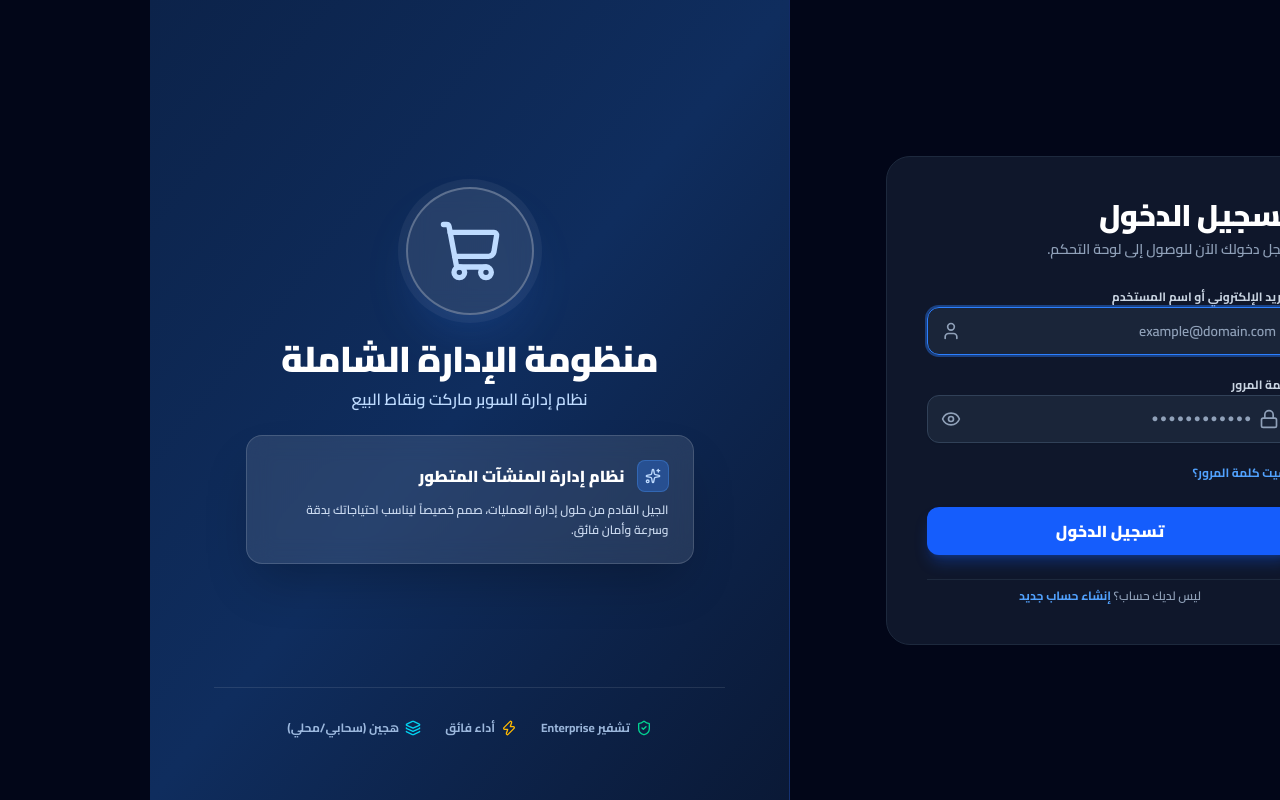
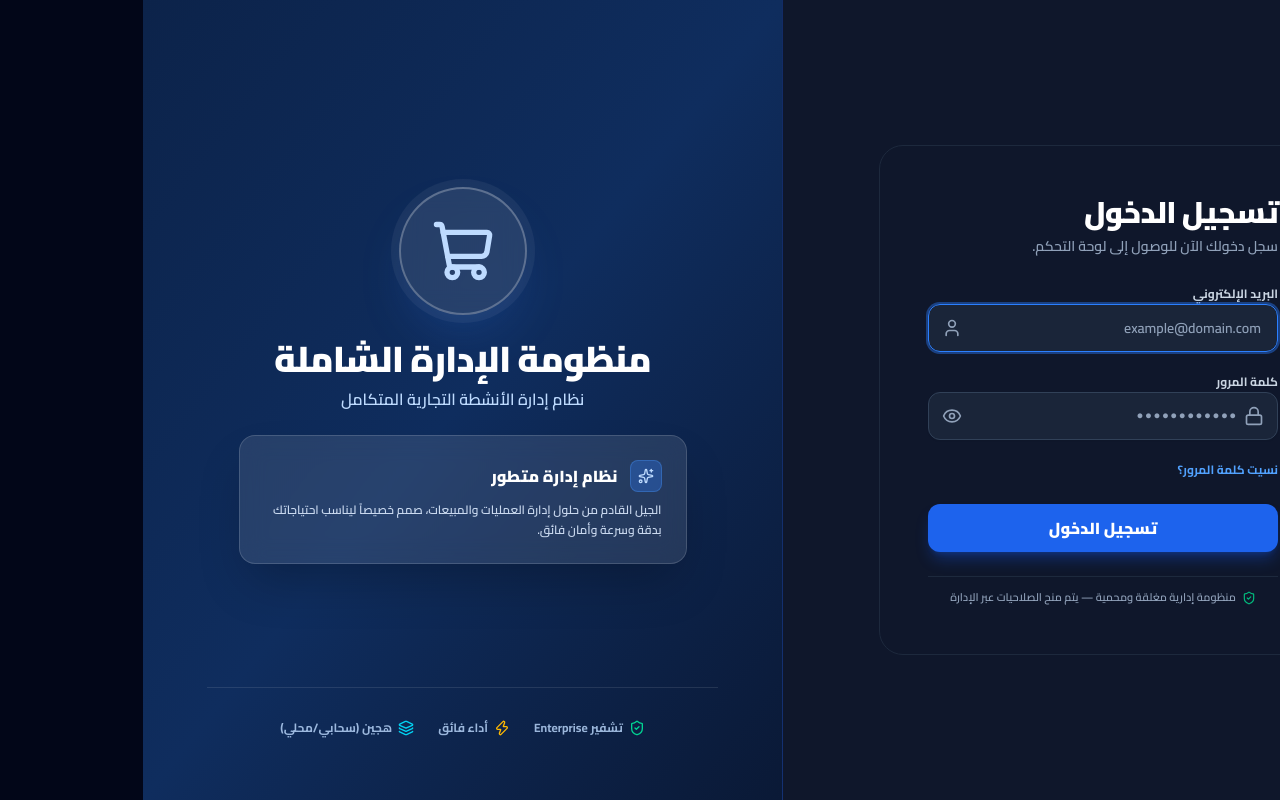
Before and after one commit to abdullahprocom/leopard-pos, a Next.js app: page /login in a window 1280 px wide. Built offline with nearby package versions, Linux system fonts and the light colour scheme; no server answers.

Commit message:
fix: align Login form on the right and dark navy showcase on the left strictly matching Logixa reference image, updated subtitle to general business ERP, and removed public registration for 100% enterprise security

```diff
--- a/src/app/login/page.tsx
+++ b/src/app/login/page.tsx
@@ -12,7 +12,6 @@ import {
   Sparkles,
   Zap,
   Layers,
-  CheckCircle,
   AlertCircle,
   Pill,
   ShoppingCart,
@@ -29,13 +28,11 @@ import { toast } from 'sonner'
 
 export default function LoginPage() {
   const router = useRouter()
-  const { login, registerAdmin } = useAuth()
+  const { login } = useAuth()
   const { storeName, businessType } = useStore()
 
-  const [mode, setMode] = useState<'login' | 'register'>('login')
   const [identifier, setIdentifier] = useState('')
   const [password, setPassword] = useState('')
-  const [name, setName] = useState('')
   const [showPassword, setShowPassword] = useState(false)
   const [isSubmitting, setIsSubmitting] = useState(false)
   const [errorMessage, setErrorMessage] = useState('')
@@ -71,32 +68,6 @@ export default function LoginPage() {
     }
   }
 
-  const handleRegisterSubmit = async (e: React.FormEvent) => {
-    e.preventDefault()
-    setErrorMessage('')
-
-    if (!name.trim() || !identifier.trim() || !password.trim()) {
-      setErrorMessage('يرجى ملء جميع الحقول المطلوبة')
-      return
-    }
-
-    try {
-      setIsSubmitting(true)
-      const res = await registerAdmin(name.trim(), identifier.trim(), password.trim())
-      if (res.success) {
-        toast.success('تم إنشاء حساب المسؤول وتسجيل الدخول بنجاح')
-        router.push('/dashboard')
-      } else {
-        setErrorMessage(res.error || 'فشل إنشاء الحساب')
-        toast.error(res.error || 'فشل إنشاء الحساب')
-      }
-    } catch (err: any) {
-      setErrorMessage('حدث خطأ أثناء إنشاء الحساب: ' + err.message)
-    } finally {
-      setIsSubmitting(false)
-    }
-  }
-
   const getBusinessIcon = () => {
     switch (businessType) {
       case 'pharmacy':
@@ -112,35 +83,20 @@ export default function LoginPage() {
     }
   }
 
-  const getBusinessSubTitle = () => {
-    switch (businessType) {
-      case 'pharmacy':
-        return 'نظام إدارة الصيدليات المتكامل'
-      case 'clothing':
-        return 'نظام إدارة محلات ومخازن الملابس المتكامل'
-      case 'supermarket':
-        return 'نظام إدارة السوبر ماركت ونقاط البيع'
-      case 'restaurant':
-        return 'نظام إدارة المطاعم والكافيهات المتكامل'
-      default:
-        return 'نظام إدارة المنشآت والأنشطة التجارية المتكامل'
-    }
-  }
+  return (
+    <div className="min-h-screen bg-slate-50 dark:bg-slate-950 flex flex-col lg:flex-row select-none" dir="rtl">
 
-  return (
-    <div className="min-h-screen bg-slate-100 dark:bg-slate-950 flex flex-col lg:flex-row select-none" dir="rtl">
-
-      {/* ─── 1. Left Section (White / Light Clean Auth Card) ─── */}
-      <div className="w-full lg:w-1/2 flex items-center justify-center p-6 sm:p-12 lg:p-16 order-2 lg:order-1">
-        <div className="w-full max-w-md bg-white dark:bg-slate-900 rounded-3xl shadow-xl shadow-slate-200/50 dark:shadow-none border border-slate-100 dark:border-slate-800 p-8 sm:p-10 space-y-6">
+      {/* ─── 1. Form Section (RIGHT Side in RTL layout - Matches Image 3) ─── */}
+      <div className="w-full lg:w-1/2 flex items-center justify-center p-6 sm:p-12 lg:p-16 bg-white dark:bg-slate-900">
+        <div className="w-full max-w-md bg-white dark:bg-slate-900 rounded-3xl shadow-2xl shadow-slate-200/60 dark:shadow-none border border-slate-100 dark:border-slate-800 p-8 sm:p-12 space-y-6">
 
           {/* Header */}
           <div className="text-right space-y-1.5">
             <h1 className="text-2xl sm:text-3xl font-black text-slate-900 dark:text-white tracking-tight">
-              {mode === 'login' ? 'تسجيل الدخول' : 'إنشاء حساب مسؤول'}
+              تسجيل الدخول
             </h1>
             <p className="text-xs sm:text-sm font-semibold text-slate-500 dark:text-slate-400">
-              {mode === 'login' ? 'سجل دخولك الآن للوصول إلى لوحة التحكم.' : 'أدخل بياناتك لإنشاء حساب المدير العام الأول للنظام.'}
+              سجل دخولك الآن للوصول إلى لوحة التحكم.
             </p>
           </div>
 
@@ -152,12 +108,11 @@ export default function LoginPage() {
             </div>
           )}
 
-          {/* Form */}
-          {mode === 'login' ? (
+          {/* Login Form */}
           <form onSubmit={handleLoginSubmit} className="space-y-4">
             <div className="space-y-1.5 text-right">
               <Label className="text-xs font-bold text-slate-700 dark:text-slate-300">
-                  البريد الإلكتروني أو اسم المستخدم
+                البريد الإلكتروني
               </Label>
               <div className="relative">
                 <Input
@@ -208,7 +163,7 @@ export default function LoginPage() {
             <div className="text-right">
               <button
                 type="button"
-                  onClick={() => toast.info('يمكن للمدير إعادة تعيين كلمات مرور الموظفين من لوحة تحكم الموظفين.')}
+                onClick={() => toast.info('يرجى مراجعة مدير النظام لإعادة تعيين بيانات الحساب أو كلمة المرور.')}
                 className="text-xs font-bold text-blue-600 hover:text-blue-700 dark:text-blue-400 hover:underline cursor-pointer"
               >
                 نسيت كلمة المرور؟
@@ -218,120 +173,25 @@ export default function LoginPage() {
             <Button
               type="submit"
               disabled={isSubmitting}
-                className="w-full h-12 text-base font-black bg-blue-600 hover:bg-blue-700 active:bg-blue-800 text-white rounded-xl shadow-lg shadow-blue-600/30 transition-all cursor-pointer mt-2"
+              className="w-full h-12 text-base font-black bg-[#1d63ed] hover:bg-blue-700 active:bg-blue-800 text-white rounded-xl shadow-lg shadow-blue-600/30 transition-all cursor-pointer mt-2"
             >
               {isSubmitting ? 'جاري تسجيل الدخول...' : 'تسجيل الدخول'}
             </Button>
           </form>
-          ) : (
-            <form onSubmit={handleRegisterSubmit} className="space-y-4">
-              <div className="space-y-1.5 text-right">
-                <Label className="text-xs font-bold text-slate-700 dark:text-slate-300">
-                  اسم المسؤول / المدير الكامل *
-                </Label>
-                <Input
-                  type="text"
-                  value={name}
-                  onChange={e => {
-                    setName(e.target.value)
-                    setErrorMessage('')
-                  }}
-                  placeholder="مثال: المدير العام"
-                  className="h-12 bg-slate-50 dark:bg-slate-800/80 border-slate-200 dark:border-slate-700 text-slate-900 dark:text-white rounded-xl text-sm font-semibold focus:border-blue-500"
-                  autoFocus
-                />
-              </div>
 
-              <div className="space-y-1.5 text-right">
-                <Label className="text-xs font-bold text-slate-700 dark:text-slate-300">
-                  البريد الإلكتروني للدخول *
-                </Label>
-                <Input
-                  type="email"
-                  value={identifier}
-                  onChange={e => {
-                    setIdentifier(e.target.value)
-                    setErrorMessage('')
-                  }}
-                  placeholder="admin@yourdomain.com"
-                  className="h-12 bg-slate-50 dark:bg-slate-800/80 border-slate-200 dark:border-slate-700 text-slate-900 dark:text-white rounded-xl text-sm font-semibold focus:border-blue-500 font-mono"
-                  dir="ltr"
-                />
-              </div>
-
-              <div className="space-y-1.5 text-right">
-                <Label className="text-xs font-bold text-slate-700 dark:text-slate-300">
-                  تعيين كلمة المرور الجديدة *
-                </Label>
-                <div className="relative">
-                  <Input
-                    type={showPassword ? 'text' : 'password'}
-                    value={password}
-                    onChange={e => {
-                      setPassword(e.target.value)
-                      setErrorMessage('')
-                    }}
-                    placeholder="اختر كلمة مرور قوية"
-                    className="h-12 bg-slate-50 dark:bg-slate-800/80 border-slate-200 dark:border-slate-700 text-slate-900 dark:text-white rounded-xl text-sm font-semibold pl-10 focus:border-blue-500 font-mono"
-                  />
-                  <button
-                    type="button"
-                    onClick={() => setShowPassword(!showPassword)}
-                    className="absolute left-3.5 top-3.5 text-slate-400 hover:text-slate-600 dark:hover:text-slate-200 transition-colors cursor-pointer"
-                  >
-                    {showPassword ? <EyeOff className="w-5 h-5" /> : <Eye className="w-5 h-5" />}
-                  </button>
-                </div>
-              </div>
-
-              <Button
-                type="submit"
-                disabled={isSubmitting}
-                className="w-full h-12 text-base font-black bg-blue-600 hover:bg-blue-700 active:bg-blue-800 text-white rounded-xl shadow-lg shadow-blue-600/30 transition-all cursor-pointer mt-2"
-              >
-                {isSubmitting ? 'جاري الإنشاء...' : 'إنشاء حساب المدير'}
-              </Button>
-            </form>
-          )}
-
-          {/* Toggle Mode */}
-          <div className="text-center pt-2 border-t border-slate-100 dark:border-slate-800">
-            {mode === 'login' ? (
-              <p className="text-xs font-semibold text-slate-500 dark:text-slate-400">
-                ليس لديك حساب؟{' '}
-                <button
-                  type="button"
-                  onClick={() => {
-                    setMode('register')
-                    setErrorMessage('')
-                  }}
-                  className="font-bold text-blue-600 dark:text-blue-400 hover:underline cursor-pointer"
-                >
-                  إنشاء حساب جديد
-                </button>
+          {/* Enterprise Security Note */}
+          <div className="text-center pt-3 border-t border-slate-100 dark:border-slate-800">
+            <p className="text-[11px] font-semibold text-slate-400 flex items-center justify-center gap-1.5">
+              <ShieldCheck className="w-3.5 h-3.5 text-emerald-500" />
+              منظومة إدارية مغلقة ومحمية — يتم منح الصلاحيات عبر الإدارة
             </p>
-            ) : (
-              <p className="text-xs font-semibold text-slate-500 dark:text-slate-400">
-                لديك حساب بالفعل؟{' '}
-                <button
-                  type="button"
-                  onClick={() => {
-                    setMode('login')
-                    setErrorMessage('')
-                  }}
-                  className="font-bold text-blue-600 dark:text-blue-400 hover:underline cursor-pointer"
-                >
-                  تسجيل الدخول
-                </button>
-              </p>
-            )}
           </div>
 
         </div>
       </div>
 
-      {/* ─── 2. Right Section (Dark Royal Navy Blue Showcase matching Image 3) ─── */}
-      <div className="w-full lg:w-1/2 bg-gradient-to-br from-[#0c234a] via-[#0f2d5e] to-[#0a1936] text-white flex flex-col items-center justify-between p-8 sm:p-12 lg:p-16 text-center order-1 lg:order-2 border-b lg:border-b-0 lg:border-r border-blue-900/40">
+      {/* ─── 2. Deep Royal Navy Blue Showcase (LEFT Side in RTL layout - Matches Image 3) ─── */}
+      <div className="w-full lg:w-1/2 bg-gradient-to-br from-[#0c234a] via-[#0f2d5e] to-[#0a1936] text-white flex flex-col items-center justify-between p-8 sm:p-12 lg:p-16 text-center border-t lg:border-t-0 lg:border-r border-blue-900/40">
 
         {/* Top/Center Branding Content */}
         <div className="w-full max-w-lg my-auto space-y-6">
@@ -346,7 +206,7 @@ export default function LoginPage() {
               منظومة الإدارة الشاملة
             </h2>
             <p className="text-sm sm:text-base font-semibold text-blue-200">
-              {getBusinessSubTitle()}
+              نظام إدارة الأنشطة التجارية المتكامل
             </p>
           </div>
 
@@ -357,11 +217,11 @@ export default function LoginPage() {
                 <Sparkles className="w-4 h-4" />
               </div>
               <h3 className="text-base font-black text-white">
-                {businessType === 'pharmacy' ? 'نظام إدارة الصيدليات المتطور' : 'نظام إدارة المنشآت المتطور'}
+                نظام إدارة متطور
               </h3>
             </div>
             <p className="text-xs font-semibold text-blue-100/90 leading-relaxed">
-              الجيل القادم من حلول إدارة العمليات، صمم خصيصاً ليناسب احتياجاتك بدقة وسرعة وأمان فائق.
+              الجيل القادم من حلول إدارة العمليات والمبيعات، صمم خصيصاً ليناسب احتياجاتك بدقة وسرعة وأمان فائق.
             </p>
           </div>
 
--- a/src/lib/auth-context.tsx
+++ b/src/lib/auth-context.tsx
@@ -89,7 +89,6 @@ interface AuthContextType {
   role: UserRole
   roleLabel: string
   login: (identifier: string, pass: string) => Promise<{ success: boolean; error?: string }>
-  registerAdmin: (name: string, email: string, pass: string) => Promise<{ success: boolean; error?: string }>
   logout: () => void
   canAccess: (pathname: string) => boolean
   isAdmin: boolean
@@ -205,53 +204,6 @@ export function AuthProvider({ children }: { children: ReactNode }) {
     }
   }
 
-  const registerAdmin = async (name: string, email: string, pass: string): Promise<{ success: boolean; error?: string }> => {
-    try {
-      const cleanName = name.trim()
-      const cleanEmail = email.trim().toLowerCase()
-      const cleanPass = pass.trim()
-
-      if (!cleanName || !cleanEmail || !cleanPass) {
-        return { success: false, error: 'يرجى ملء جميع الحقول المطلوبة' }
-      }
-
-      const existing = await db.employees.where('email').equals(cleanEmail).first()
-      if (existing) {
-        return { success: false, error: 'هذا البريد الإلكتروني مسجل بالفعل' }
-      }
-
-      const newAdmin: Employee = {
-        id: crypto.randomUUID(),
-        store_id: '00000000-0000-0000-0001-000000000001',
-        name: cleanName,
-        email: cleanEmail,
-        role_id: 'admin',
-        pin_code: cleanPass,
-        status: 'active',
-        created_at: new Date().toISOString(),
-        updated_at: new Date().toISOString(),
-      }
-
-      await db.employees.add(newAdmin)
-
-      const user: AuthUser = {
-        id: newAdmin.id,
-        name: newAdmin.name,
-        email: newAdmin.email || cleanEmail,
-        role: 'admin',
-        branchName: 'الإدارة المركزية',
-      }
-
-      setCurrentUser(user)
-      if (typeof window !== 'undefined') {
-        localStorage.setItem('erp_auth_session', JSON.stringify(user))
-      }
-      return { success: true }
-    } catch (err: any) {
-      return { success: false, error: 'فشل إنشاء الحساب: ' + err.message }
-    }
-  }
-
   const logout = () => {
     setCurrentUser(null)
     if (typeof window !== 'undefined') {
@@ -276,7 +228,6 @@ export function AuthProvider({ children }: { children: ReactNode }) {
         role: currentRole,
         roleLabel: ROLE_PERMISSIONS[currentRole]?.label || 'مستخدم',
         login,
-        registerAdmin,
         logout,
         canAccess,
         isAdmin: currentRole === 'admin',
--- a/src/lib/db.ts
+++ b/src/lib/db.ts
@@ -122,7 +122,7 @@ class LeopardDatabase extends Dexie {
   constructor() {
     super('LeopardPOS')
 
-    this.version(4).stores({
+    this.version(5).stores({
       // Foundation
       stores: 'id, owner_id, created_at',
       branches: 'id, store_id, code, is_default, created_at',
@@ -159,7 +159,7 @@ class LeopardDatabase extends Dexie {
       stock_transfer_lines: 'id, store_id, transfer_id, item_id',
 
       // RBAC
-      employees: 'id, store_id, auth_user_id, role_id, created_at',
+      employees: 'id, store_id, email, name, role_id, status, created_at',
       roles: 'id, store_id, name, created_at',
       role_permissions: 'id, role_id, [resource_type+resource_key]',
 
```
Lines whose indentation alone changed are shown as unchanged.
